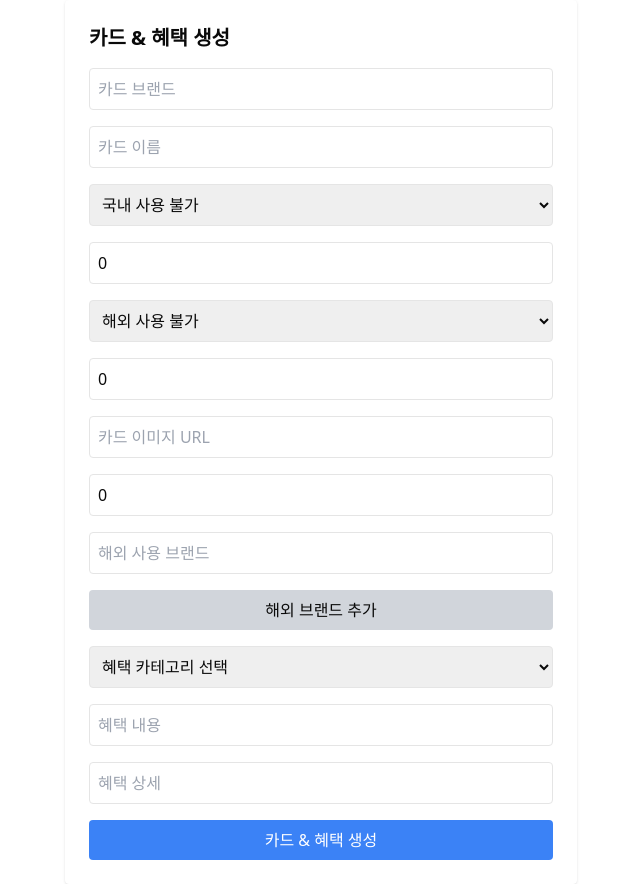
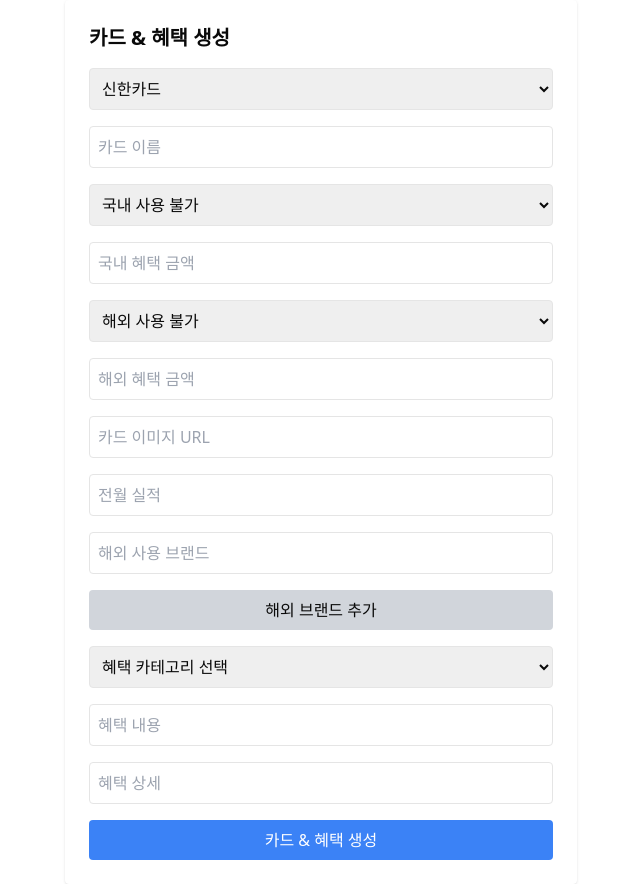
Before and after one commit to YoonCY9/card-recommend-project, a Next.js app in the folder card-front/: page /cards/add in a window 1280 px wide. Shown: the whole page, without its empty margins (319-959 px from the left). Built offline with nearby package versions, Linux system fonts and the light colour scheme.

Commit message:
refactor : 카드 생성 페이지 console error 안뜨도록 수정, 카드 브랜드 input -> select로 수정

```diff
--- a/card-front/app/cards/[cardId]/page.tsx
+++ b/card-front/app/cards/[cardId]/page.tsx
@@ -184,14 +184,14 @@ export default function CardDetailPage() {
                         )}
                         {(card.domesticOfferType || card.domesticOfferAmount) && (
                             <p>
-                                <strong>국내 혜택:</strong>{" "}
-                                {card.domesticOfferType} {card.domesticOfferAmount}원
+                                <strong>국내 연회비:</strong>{" "}
+                                {card.domesticOfferAmount}원
                             </p>
                         )}
                         {(card.overseasOfferType || card.overseasOfferAmount) && (
                             <p>
-                                <strong>해외 혜택:</strong>{" "}
-                                {card.overseasOfferType} {card.overseasOfferAmount}원
+                                <strong>해외 연회비:</strong>{" "}
+                                {card.overseasOfferAmount}원
                             </p>
                         )}
                         {card.cardOverseas && card.cardOverseas.length > 0 && (
--- a/card-front/app/cards/add/page.tsx
+++ b/card-front/app/cards/add/page.tsx
@@ -24,14 +24,14 @@ export default function CreateCardPage() {
         cardName: "",
         domesticOffer: {
             type: "", // "Domestic" 또는 ""
-            amount: 0,
+            amount: null,
         },
         overseasOffer: {
             type: "", // "Overseas" 또는 ""
-            amount: 0,
+            amount: null,
         },
         cardImage: "",
-        record: 0,
+        record: null,
         cardOverseas: [""],
     });
 
@@ -160,29 +160,42 @@ export default function CreateCardPage() {
         <div className="max-w-lg mx-auto p-6 bg-white rounded shadow">
             <h1 className="text-xl font-bold mb-4">카드 & 혜택 생성</h1>
             <form onSubmit={handleSubmit} className="space-y-4">
-                <input type="text" name="cardBrand" placeholder="카드 브랜드" value={card.cardBrand} onChange={handleChange} className="w-full p-2 border rounded" />
-                <input type="text" name="cardName" placeholder="카드 이름" value={card.cardName} onChange={handleChange} className="w-full p-2 border rounded" />
+                <select name="cardBrand" value={card.cardBrand} onChange={handleChange} className="w-full p-2 border rounded">
+                <option value="신한카드"> 신한카드 </option>
+                <option value="삼성카드"> 삼성카드 </option>
+                <option value="현대카드"> 현대카드 </option>
+                <option value="KB카드"> KB카드 </option>
+                <option value="우리카드"> 우리카드 </option>
+                <option value="롯데카드"> 롯데카드 </option>
+                <option value="NH카드"> NH카드 </option>
+                <option value="하나카드"> 하나카드 </option>
+                <option value="BC카드"> BC카드 </option>
+                <option value="씨티카드"> 씨티카드 </option>
+                <option value="카카오카드"> 카카오카드 </option>
+                <option value="토스카드"> 토스카드 </option>
+                </select>
+                <input type="text" name="cardName" placeholder="카드 이름" value={card.cardName||''} onChange={handleChange} className="w-full p-2 border rounded" />
 
                 {/* 국내 사용 여부 */}
                 <select name="Domestic" value={card.domesticOffer.type} onChange={handleChange} className="w-full p-2 border rounded">
                     <option value="Domestic">국내 사용 가능</option>
                     <option value="">국내 사용 불가</option>
                 </select>
-                <input type="number" name="domesticOfferAmount" placeholder="국내 혜택 금액" value={card.domesticOffer.amount} onChange={handleChange} className="w-full p-2 border rounded" />
+                <input type="number" name="domesticOfferAmount" placeholder="국내 혜택 금액" value={card.domesticOffer.amount || ''} onChange={handleChange} className="w-full p-2 border rounded" />
 
                 {/* 해외 사용 여부 */}
                 <select name="Overseas" value={card.overseasOffer.type} onChange={handleChange} className="w-full p-2 border rounded">
                     <option value="Overseas">해외 사용 가능</option>
                     <option value="">해외 사용 불가</option>
                 </select>
-                <input type="number" name="overseasOfferAmount" placeholder="해외 혜택 금액" value={card.overseasOffer.amount} onChange={handleChange} className="w-full p-2 border rounded" />
+                <input type="number" name="overseasOfferAmount" placeholder="해외 혜택 금액" value={card.overseasOffer.amount||''} onChange={handleChange} className="w-full p-2 border rounded" />
 
-                <input type="text" name="cardImage" placeholder="카드 이미지 URL" value={card.cardImage} onChange={handleChange} className="w-full p-2 border rounded" />
-                <input type="number" name="record" placeholder="전월 실적" value={card.record} onChange={handleChange} className="w-full p-2 border rounded" />
+                <input type="text" name="cardImage" placeholder="카드 이미지 URL" value={card.cardImage||''} onChange={handleChange} className="w-full p-2 border rounded" />
+                <input type="number" name="record" placeholder="전월 실적" value={card.record||''} onChange={handleChange} className="w-full p-2 border rounded" />
 
                 {/* 해외 사용 브랜드 입력 */}
                 {card.cardOverseas.map((content, index) => (
-                    <input key={index} type="text" placeholder="해외 사용 브랜드" value={content} onChange={(e) => handleArrayChange(index, e.target.value)} className="w-full p-2 border rounded" />
+                    <input key={index} type="text" placeholder="해외 사용 브랜드" value={content||''} onChange={(e) => handleArrayChange(index, e.target.value)} className="w-full p-2 border rounded" />
                 ))}
                 <button type="button" onClick={addOverseasBrand} className="w-full bg-gray-300 py-2 rounded">
                     해외 브랜드 추가
@@ -195,8 +208,8 @@ export default function CreateCardPage() {
                         <option key={option.value} value={option.value}>{option.label}</option>
                     ))}
                 </select>
-                <input type="text" name="bnfContent" placeholder="혜택 내용" value={benefit.bnfContent} onChange={handleBenefitChange} className="w-full p-2 border rounded" />
-                <input type="text" name="bnfDetail" placeholder="혜택 상세" value={benefit.bnfDetail} onChange={handleBenefitChange} className="w-full p-2 border rounded" />
+                <input type="text" name="bnfContent" placeholder="혜택 내용" value={benefit.bnfContent||''} onChange={handleBenefitChange} className="w-full p-2 border rounded" />
+                <input type="text" name="bnfDetail" placeholder="혜택 상세" value={benefit.bnfDetail||''} onChange={handleBenefitChange} className="w-full p-2 border rounded" />
 
                 <button type="submit" className="w-full bg-blue-500 text-white py-2 rounded">카드 & 혜택 생성</button>
             </form>
```
